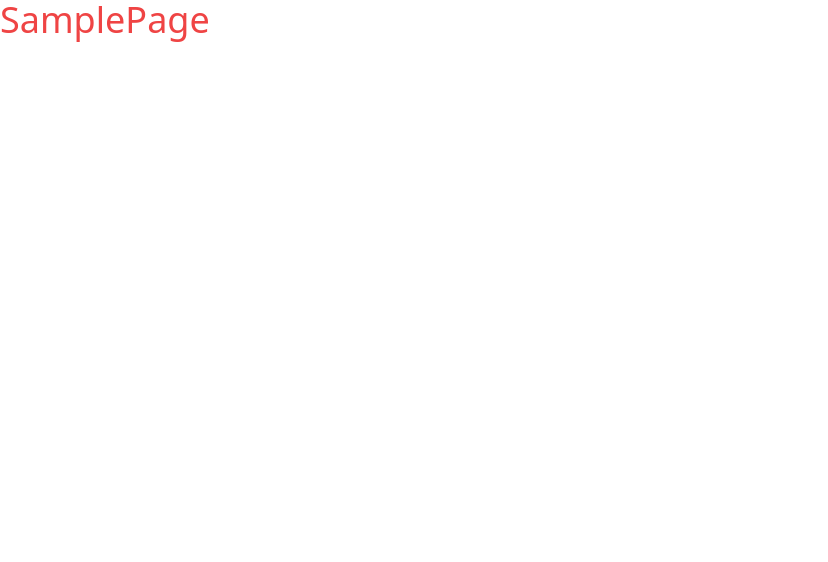
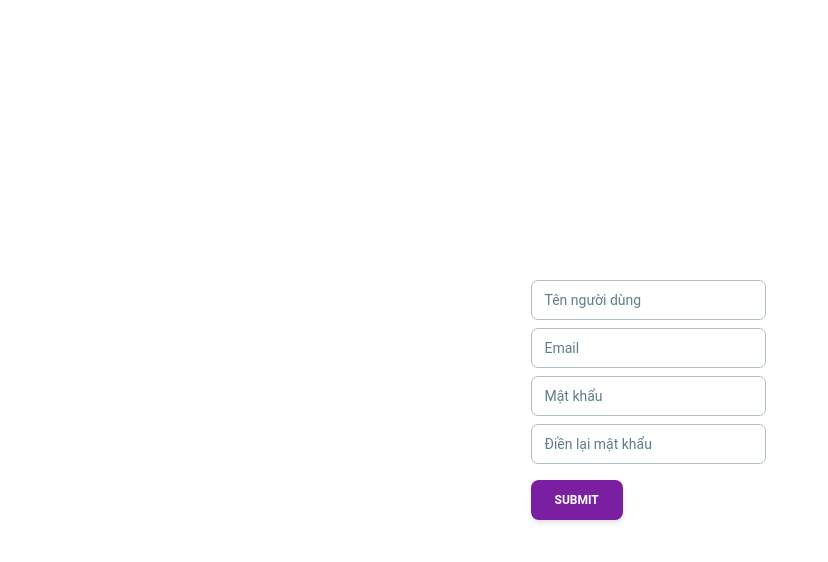
Before and after one commit to vthphc/inglish-front-end, a React (Vite) app: page / in a window 1280 px wide. Shown: the top 562 px of the page, without its empty margins (0-828 px from the left). Built offline with nearby package versions, Linux system fonts and the light colour scheme.

Commit message:
basic signup form created

```diff
--- a/package.json
+++ b/package.json
@@ -3,6 +3,7 @@
     "version": "0.1.0",
     "private": true,
     "dependencies": {
+        "@material-tailwind/react": "^2.1.10",
         "@testing-library/jest-dom": "^5.17.0",
         "@testing-library/react": "^13.4.0",
         "@testing-library/user-event": "^13.5.0",
--- a/src/components/SampleComponent.js
+++ /dev/null
@@ -1,7 +0,0 @@
-import React from 'react'
-
-export default function SampleComponent() {
-  return (
-    <div>SampleComponent</div>
-  )
-}
--- /dev/null
+++ b/src/components/SampleComponent.jsx
@@ -0,0 +1,62 @@
+import React from "react";
+import { useRef } from "react";
+import { Button, Input } from "@material-tailwind/react";
+
+export default function SampleComponent() {
+    const usernameRef = useRef("");
+    // const emailRef = useRef("");
+    // const passwordRef = useRef("");
+    // const confirmPasswordRef = useRef("");
+
+    const inputRefs = {
+        username: useRef(""),
+        email: useRef(""),
+        password: useRef(""),
+        confirmPassword: useRef(""),
+    };
+    const inputs = [
+        {
+            id: 1,
+            type: "text",
+            label: "Tên người dùng",
+            inputRef: inputRefs.username,
+        },
+        {
+            id: 2,
+            type: "email",
+            label: "Email",
+            inputRef: inputRefs.email,
+        },
+        {
+            id: 3,
+            type: "password",
+            label: "Mật khẩu",
+            inputRef: inputRefs.password,
+        },
+        {
+            id: 4,
+            type: "password",
+            label: "Điền lại mật khẩu",
+            inputRef: inputRefs.confirmPassword,
+        },
+    ];
+
+    const handleSubmit = (e) => {
+        e.preventDefault();
+        console.log(inputRefs.username.current.value);
+    };
+
+    console.log(usernameRef);
+    return (
+        <div className="flex justify-center items-center min-h-screen">
+            <form className="*:m-2" onSubmit={handleSubmit}>
+                {inputs.map((input) => (
+                    <Input key={input.id} {...input} />
+                ))}
+                <Button type="submit" className="bg-purple-700">
+                    Submit
+                </Button>
+            </form>
+        </div>
+    );
+}
--- /dev/null
+++ b/src/components/auth/Login.jsx
@@ -0,0 +1,9 @@
+import React from 'react'
+
+const Login = () => {
+  return (
+    <div>Login</div>
+  )
+}
+
+export default Login
--- a/src/index.jsx
+++ b/src/index.jsx
@@ -3,12 +3,15 @@ import ReactDOM from "react-dom/client";
 import "./index.css";
 import App from "./App";
 import { BrowserRouter } from "react-router-dom";
+import { ThemeProvider } from "@material-tailwind/react";
 
 const root = ReactDOM.createRoot(document.getElementById("root"));
 root.render(
     <React.StrictMode>
-        <BrowserRouter>
-            <App />
-        </BrowserRouter>
+        <ThemeProvider>
+            <BrowserRouter>
+                <App />
+            </BrowserRouter>
+        </ThemeProvider>
     </React.StrictMode>
 );
--- a/src/pages/SamplePage.jsx
+++ b/src/pages/SamplePage.jsx
@@ -1,7 +1,8 @@
-import React from 'react'
+import React from "react";
+import SampleComponent from "../components/SampleComponent";
 
 export default function SamplePage() {
-  return (
-    <div className='text-4xl text-red-500'>SamplePage</div>
-  )
+    return (
+            <SampleComponent />
+    );
 }
--- a/tailwind.config.js
+++ b/tailwind.config.js
@@ -1,8 +1,10 @@
 /** @type {import('tailwindcss').Config} */
-module.exports = {
+const withMT = require("@material-tailwind/react/utils/withMT");
+
+module.exports = withMT({
     content: ["./index.html", "./src/**/*.{js,ts,jsx,tsx}"],
     theme: {
         extend: {},
     },
     plugins: [],
-};
+});
```
Also changed, not shown: src/components/auth/Signup.jsx (added), 1 other file (tests, documents, lock files or other folders).
